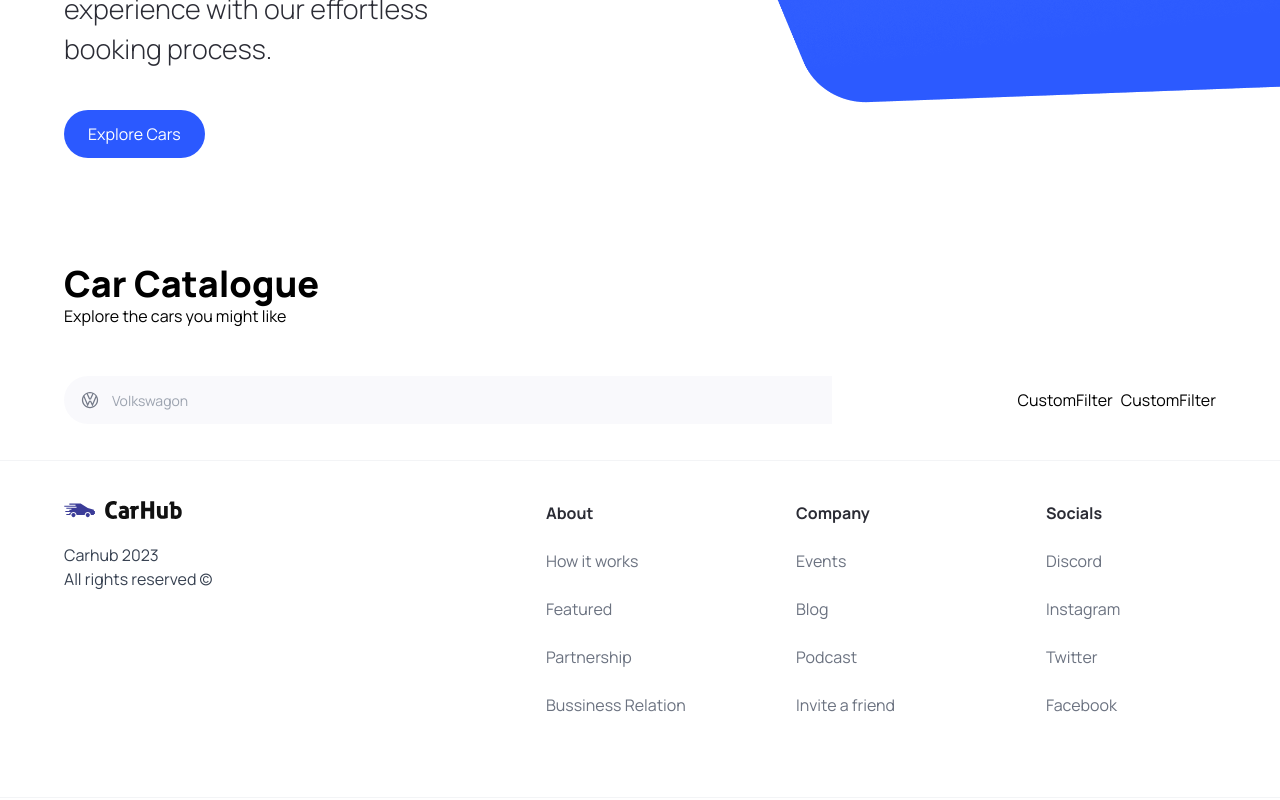
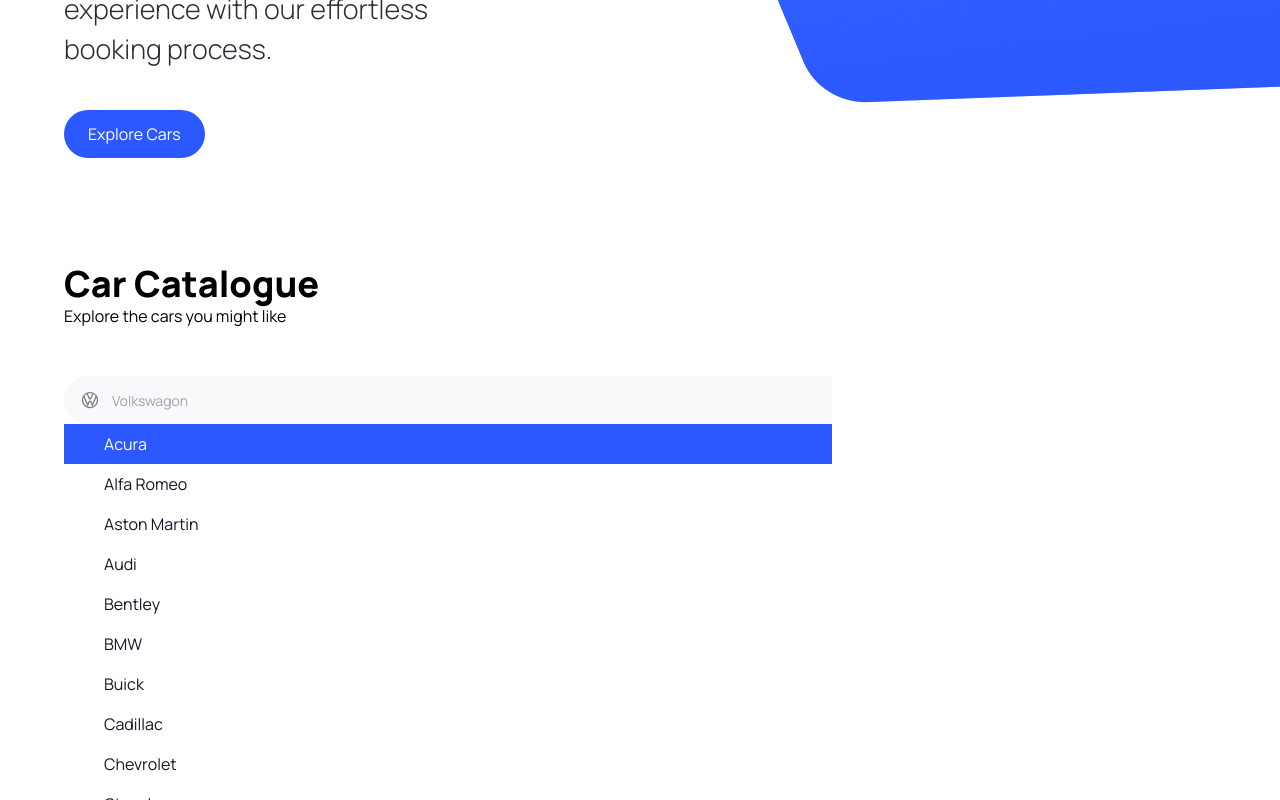
Before and after one commit to niatania102/car_showcase, a Next.js app: page / in a window 1280 px wide. Both pictures are taken after a click on the button 82 px from the left and 1000 px from the top of the page. Shown: the part 600-1400 px from the top of the page. Built offline with nearby package versions, Linux system fonts and the light colour scheme.

Commit message:
final develop car catalogue searchbar

```diff
--- a/components/SearchManufacturer.tsx
+++ b/components/SearchManufacturer.tsx
@@ -1,9 +1,10 @@
 "use client";
 import { Combobox, Transition } from "@headlessui/react";
 import Image from "next/image";
-import { useState } from "react";
+import { useState, Fragment } from "react";
 
 import { SearchManufacturerProps } from "@/types";
+import { manufacturers } from "@/constants";
 
 const SearchManufacturer = ({
   manufacturer,
@@ -11,9 +12,21 @@
 }: SearchManufacturerProps) => {
   const [query, setQuery] = useState("");
 
+  // if query is empty then return all manufacturers
+  // otherwise filter it with what user typed, we replace all the empty spaces, replace/remove empty spaces from the query and set to lowercase
+  const filteredManufacturers =
+    query === ""
+      ? manufacturers
+      : manufacturers.filter((item) =>
+          item
+            .toLowerCase()
+            .replace(/\s+/g, "")
+            .includes(query.toLowerCase().replace(/\s+/g, ""))
+        );
+
   return (
     <div className="search-manufacturer">
-      <Combobox>
+      <Combobox value={manufacturer} onChange={setManufacturer}>
         <div className="relative w-full">
           <Combobox.Button className="absolute top-[14px]">
             <Image
@@ -31,6 +44,64 @@
             displayValue={(manufacturer: string) => manufacturer}
             onChange={(e) => setQuery(e.target.value)}
           />
+
+          {/* Transition act as a Fragment */}
+          <Transition
+            as={Fragment}
+            leave="transition ease-in duration-100"
+            leaveFrom="opacity-100"
+            leaveTo="opacity-0"
+            afterLeave={() => setQuery("")}
+          >
+            {/* if query exist but no data exist, show empty option*/}
+            {/* otherwise loop through possible option , should be given key*/}
+            {/* combobox option allows us to pass a function as a classname, destructure the active tab (style active differently from the nonactive) */}
+            <Combobox.Options>
+              {filteredManufacturers.length === 0 && query !== "" ? (
+                <Combobox.Option
+                  value={query}
+                  className="search-manufacturer__option"
+                >
+                  Create "{query}"
+                </Combobox.Option>
+              ) : (
+                filteredManufacturers.map((item) => (
+                  <Combobox.Option
+                    key={item}
+                    className={({ active }) =>
+                      `relative search-manufacturer__option ${
+                        active ? "bg-primary-blue text-white" : "text-gray-900"
+                      }`
+                    }
+                    value={item}
+                  >
+                    {({ selected, active }) => (
+                      <>
+                        <span
+                          className={`block truncate ${
+                            selected ? "font-medium" : "font-normal"
+                          }`}
+                        >
+                          {item}
+                        </span>
+
+                        {/* Show an active blue background color if the option is selected */}
+                        {selected ? (
+                          <span
+                            className={`absolute inset-y-0 left-0 flex items-center pl-3 ${
+                              active
+                                ? "text-white"
+                                : "text-pribg-primary-purple"
+                            }`}
+                          ></span>
+                        ) : null}
+                      </>
+                    )}
+                  </Combobox.Option>
+                ))
+              )}
+            </Combobox.Options>
+          </Transition>
         </div>
       </Combobox>
     </div>
```
